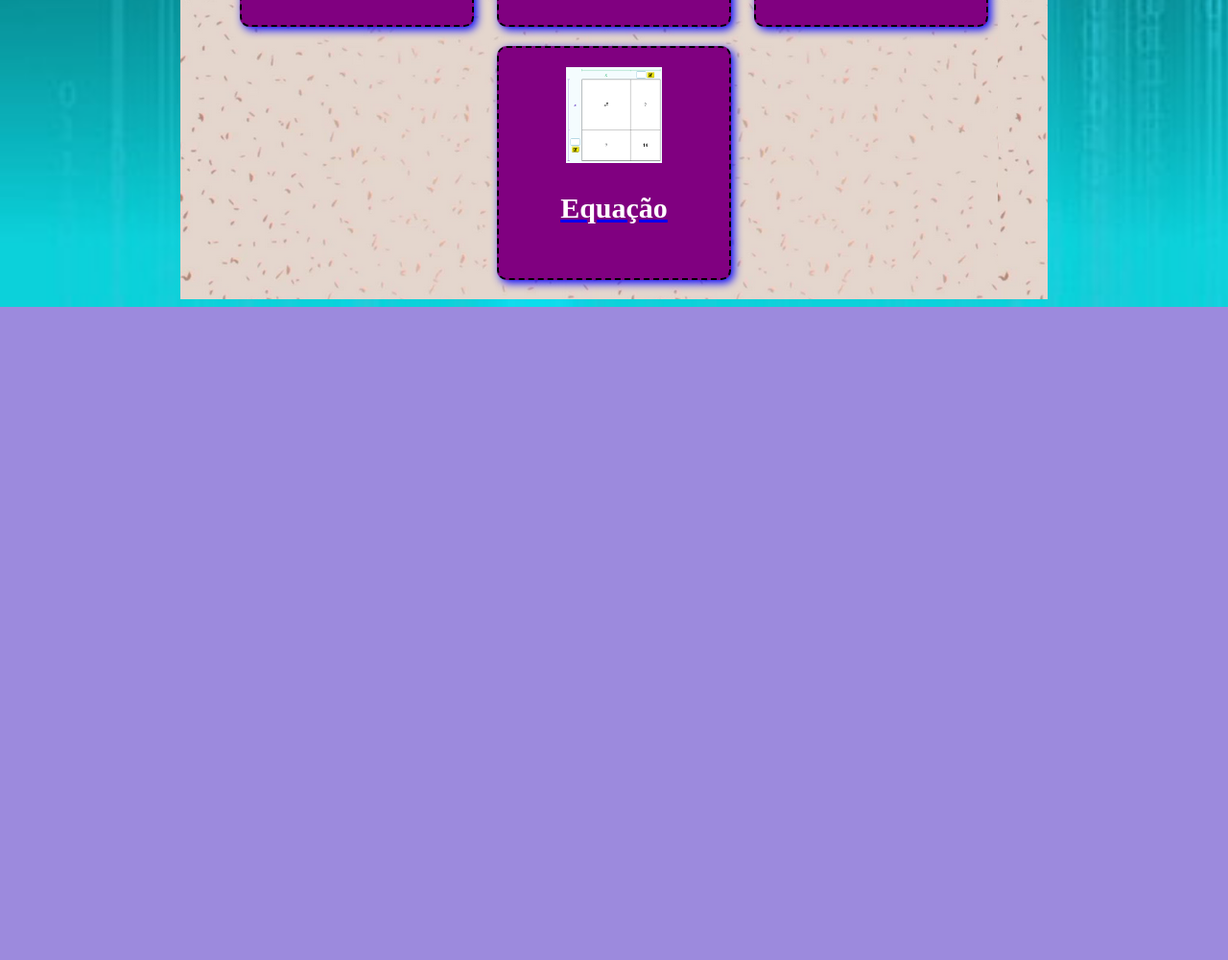
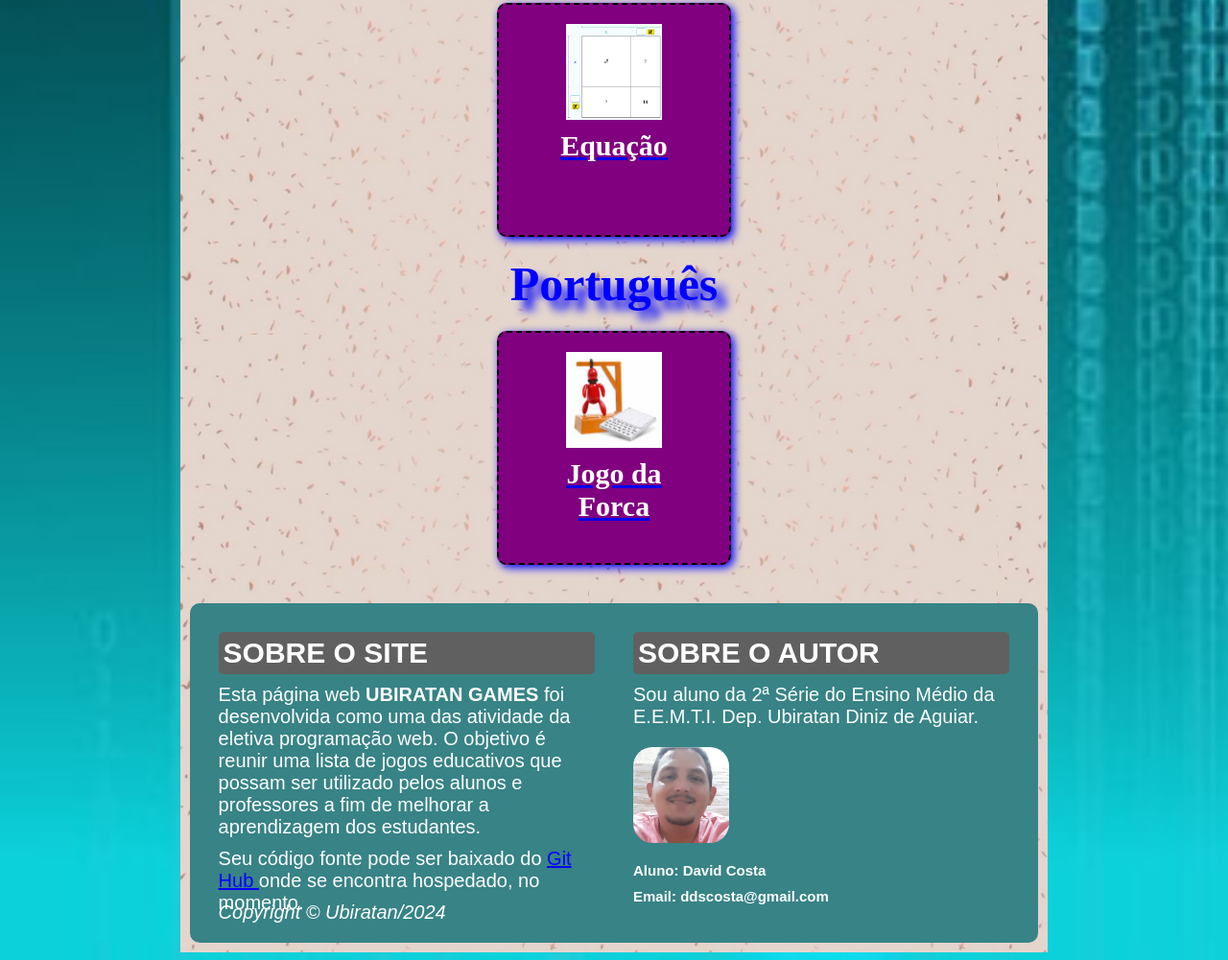
Before and after one commit to DavidFenix/sites, a plain HTML site: page jogos/index.html in a window 1280 px wide. Shown: the part 937-1938 px from the top of the page at 96% size. Before the commit the page ends 1257 px from the top, so only its background shows below. Drawn offline with Linux system fonts and the light colour scheme.

Commit message:
Add files via upload

```diff
--- a/jogos/index.html
+++ b/jogos/index.html
@@ -81,6 +81,65 @@
 			text-align: center;
 		}
 
+		.rodape{
+			z-index: 1;
+			background: #378386;
+			color:white;
+			font-size: 20px;
+			font-family: sans-serif;
+			display: flex;
+			padding: 10px;
+			margin-top: 30px;
+			border-radius: 10px;
+		}
+		.sobre{
+			padding: 10px;
+			width: 50%;
+			position: relative;
+		}
+
+		.sobre h2{
+			margin: 10px;
+			background-color: #606060;
+			padding: 5px;
+			border-radius: 5px;
+		}
+
+		.sobre a{
+			color: blue;
+		}
+
+		.sobre i{
+			position: absolute;
+			bottom: 0px;
+			margin: 10px;
+		}
+
+		.local{
+			padding: 10px;
+			width: 50%;
+		}
+
+		.local h2{
+			background-color: #606060;
+			padding: 5px;
+			border-radius: 5px;
+		}
+
+		.local h2, h3, p{
+			margin: 10px;
+		}
+
+		.local img{
+			margin: 10px;
+			border-radius: 20%;
+		}
+
+		.local h3{
+			font-size: 15px;
+		}
+
+
 	</style>
 
 	</head>
@@ -111,7 +170,7 @@
 
 			<img src="abaco.png">
 
-			<a href="https://www.escolagames.com.br/jogos/abacoOnline">
+			<a href="https://www.escolagames.com.br/jogos/abacoOnline" target="_blank">
 				<h3>Ábaco</h3>
 			</a>
 
@@ -121,7 +180,7 @@
 
 			<img src="tangram.png">
 
-			<a href="https://rachacuca.com.br/raciocinio/tangram/classicos/1/"><h3>Tangram</h3></a>
+			<a href="https://rachacuca.com.br/raciocinio/tangram/classicos/1/" target="_blank"><h3>Tangram</h3></a>
 
 		</div>
 
@@ -129,7 +188,7 @@
 
 			<img src="domino.png">
 
-			<a href="https://rachacuca.com.br/passatempos/domino/"><h3>Dominó</h3></a>
+			<a href="https://rachacuca.com.br/passatempos/domino/" target="_blank"><h3>Dominó</h3></a>
 
 		</div>
 
@@ -137,7 +196,7 @@
 
 			<img src="adicao.png">
 
-			<a href="https://ddscosta.github.io/site/adicao.html"><h3>Adição</h3></a>
+			<a href="https://ddscosta.github.io/site/adicao.html" target="_blank"><h3>Adição</h3></a>
 
 		</div>
 
@@ -145,7 +204,7 @@
 
 			<img src="subtracao.png">
 
-			<a href="https://ddscosta.github.io/site/subtracao.html"><h3>Subtração</h3></a>
+			<a href="https://ddscosta.github.io/site/subtracao.html" target="_blank"><h3>Subtração</h3></a>
 
 		</div>
 
@@ -153,7 +212,7 @@
 
 			<img src="fracao.png">
 
-			<a href="https://www.coquinhos.com/domino-com-fracoes/play/"><h3>Fração</h3></a>
+			<a href="https://www.coquinhos.com/domino-com-fracoes/play/" target="_blank"><h3>Fração</h3></a>
 
 		</div>
 
@@ -161,9 +220,54 @@
 
 			<img src="equacao.png">
 
-			<a href="https://www.coquinhos.com/problemas-de-areas-e-equacoes-quadraticas/play/"><h3>Equação</h3></a>
+			<a href="https://www.coquinhos.com/problemas-de-areas-e-equacoes-quadraticas/play/" target="_blank"><h3>Equação</h3></a>
 
 		</div>
+
+	</div>
+
+	<h2 class="tema">Português</h2>
+
+	<div class="jogos">
+
+		<div class="ficha">
+
+			<img src="forca.png">
+
+			<a href="https://www.soportugues.com.br/secoes/jogos/forca/forca.php" target="_blank">
+				<h3>Jogo da Forca</h3>
+			</a>
+
+		</div>
+
+	</div>
+
+	<div class="rodape">
+
+	    <div class="sobre">
+
+	      <h2 style="color:white;">SOBRE O SITE</h2>
+
+	      <p>Esta página web <b>UBIRATAN GAMES</b> foi desenvolvida como uma das atividade da eletiva programação web. O objetivo é reunir uma lista de jogos educativos que possam ser utilizado pelos alunos e professores a fim de melhorar a aprendizagem dos estudantes.</p>
+
+	      <p>Seu código fonte pode ser baixado do <a href="https://github.com/DavidFenix/sites.git" target="_blank"> Git Hub </a> onde se encontra hospedado, no momento. </p>
+
+	      <i>Copyright © Ubiratan/2024</i>
+
+	    </div>
+
+	    <div class="local" >
+
+	      <h2 class="mt-lg-0 mt-sm-4" style="color:white;">SOBRE O AUTOR</h2>
+
+	      <p>Sou aluno da 2ª Série do Ensino Médio da E.E.M.T.I. Dep. Ubiratan Diniz de Aguiar.</p>
+
+	      <img src="autor.png">
+
+	      <h3>Aluno: David Costa</h3>
+	      <h3>Email: ddscosta@gmail.com</h3>
+
+	    </div>
 
 	</div>
 
```
Also changed, not shown: jogos/autor.png (added), jogos/forca.png (added).
